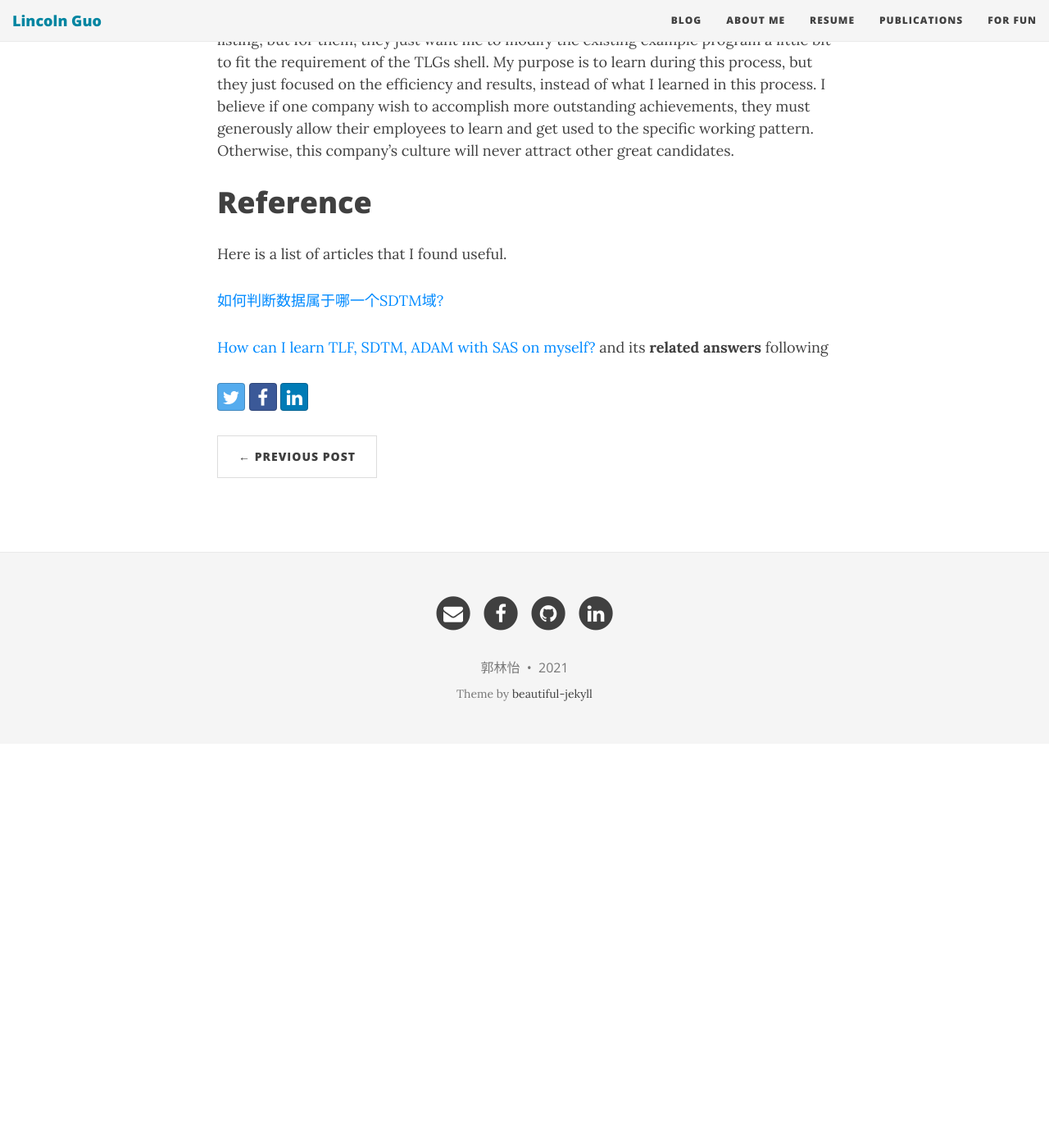
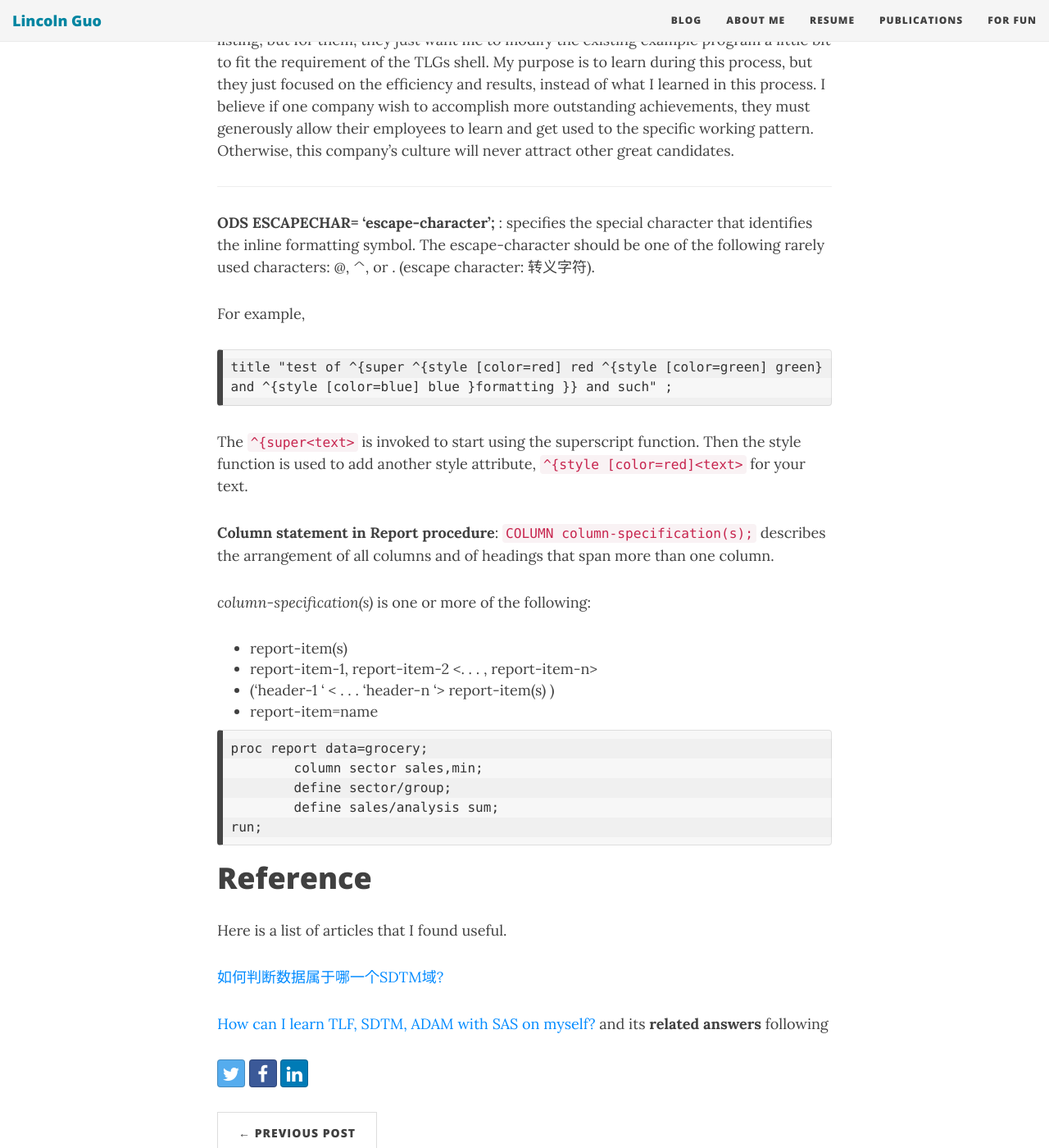
Before and after one commit to LinyiGuo96/LinyiGuo96.github.io, a Jekyll site: the page built from _posts/2021-06-16-SAS-Clinical-Trial-Study-Notes.md, in a window 1280 px wide and 1400 px high, scrolled down 17085 px. Shown: the whole window at 82% size. Built offline with Jekyll 4.4.1, drawn with Linux system fonts in a browser that asks for light colours; nearby versions of some CDN libraries; comment, search, counter and statistics services are not loaded; before the commit the page ends 17992 px from its top, so only the background shows below that.

Commit message:
Update 2021-06-16-SAS-Clinical-Trial-Study-Notes.md

````diff
--- a/_posts/2021-06-16-SAS-Clinical-Trial-Study-Notes.md
+++ b/_posts/2021-06-16-SAS-Clinical-Trial-Study-Notes.md
@@ -480,6 +480,45 @@ _Btw, because of this new assignment, I ruined my girlfriend party, which is ano
 
 Now it's 1:20 am. I guess I may understand a little bit why the team lead think I could finish 5 listings within 2 days. In my opinion, I wish to figure out every detail of each listing, but for them, they just want me to modify the existing example program a little bit to fit the requirement of the TLGs shell. My purpose is to learn during this process, but they just focused on the efficiency and results, instead of what I learned in this process. I believe if one company wish to accomplish more outstanding achievements, they must generously allow their employees to learn and get used to the specific working pattern. Otherwise, this company's culture will never attract other great candidates.
 
+-------------------------
+
+**ODS ESCAPECHAR= 'escape-character';** : specifies the special character that identifies the inline formatting symbol. The escape-character should be one of the following rarely used characters: @, ^, or \. (escape character: 转义字符).
+
+For example,
+
+```
+title "test of ^{super ^{style [color=red] red ^{style [color=green] green} and ^{style [color=blue] blue }formatting }} and such" ;
+```
+
+The `^{super<text>` is invoked to start using the superscript function. Then the style function is used to add another style attribute, `^{style [color=red]<text>` for your text.
+
+**Column statement in Report procedure**: `COLUMN column-specification(s);` describes the arrangement of all columns and of headings that span more than one column.
+
+_column-specification(s)_ is one or more of the following:
+
+- report-item(s)
+- report-item-1, report-item-2 <. . . , report-item-n>
+- ('header-1 ' < . . . 'header-n '> report-item(s) )
+- report-item=name
+
+```
+proc report data=grocery;
+	column sector sales,min;
+	define sector/group;
+	define sales/analysis sum;
+run;
+```
+
+
+
+
+
+
+
+
+
+
+
 
 # Reference
 
````
